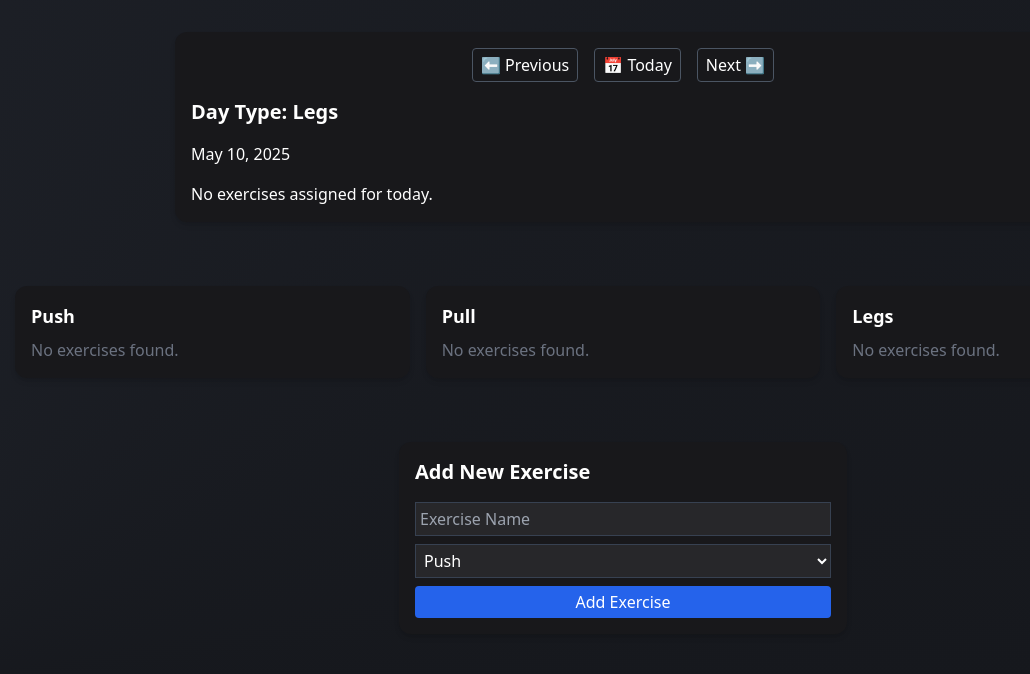
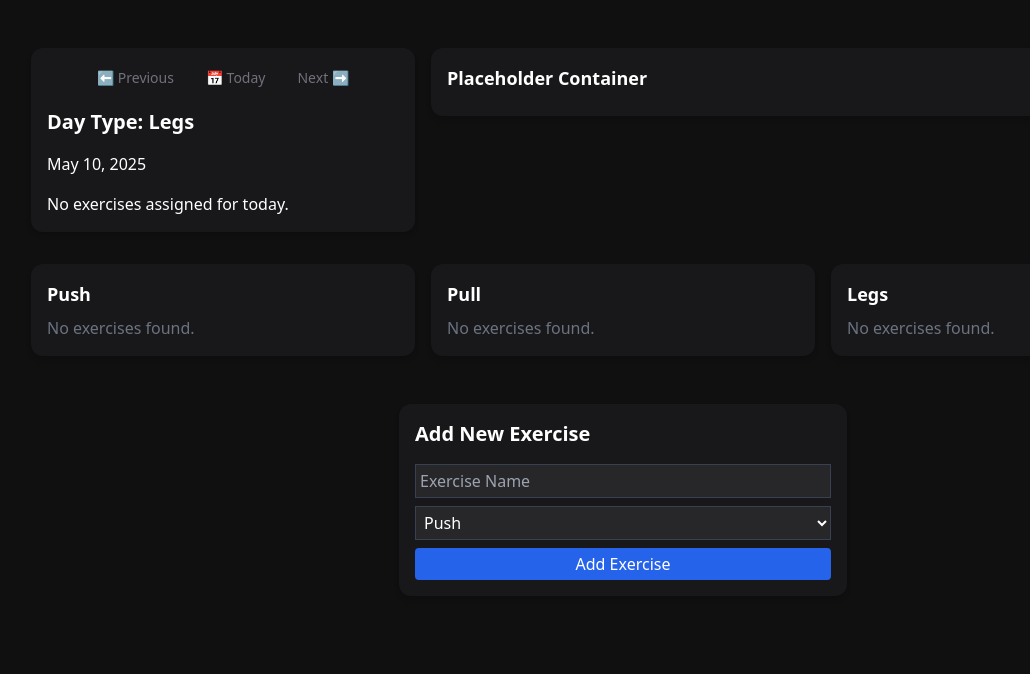
Before and after one commit to BrascoMarketing/Kevin-s-React-App-Tracker, a React (Vite) app: page / in a window 1280 px wide. Shown: the top 674 px of the page, without its empty margins (17-1047 px from the left). Built offline with nearby package versions, Linux system fonts and the light colour scheme.

Commit message:
UI Changes Only: Updated tailwind classes/added custom css classes & styles

```diff
--- a/index.html
+++ b/index.html
@@ -4,7 +4,7 @@
     <meta charset="UTF-8" />
     <link rel="icon" type="image/svg+xml" href="/vite.svg" />
     <meta name="viewport" content="width=device-width, initial-scale=1.0" />
-    <title>Vite + React</title>
+    <title>Workout Tracker</title>
   </head>
   <body>
     <div id="root"></div>
--- a/src/App.jsx
+++ b/src/App.jsx
@@ -25,20 +25,33 @@ function App() {
 
   return (
     <div>
+      <div className="p-12 space-y-4">
 
-      <div className="p-8 space-y-4">
+        {/* First Row */}
+        <div className="grid grid-cols-1 lg:grid-cols-3 gap-4">
+          <div className=" space-y-4">
             <DayView library={exerciseLibrary} />
           </div>
 
-      <div className="p-8 space-y-4">
+          <div className="lg:col-span-2 space-y-4">
+            <div class="bg-zinc-900 text-white rounded-xl shadow-md p-4">
+              <h3 class="text-lg font-bold mb-2">Placeholder Container</h3>
+            </div>
+          </div>
+        </div>
+
+        {/* Second Row */}
+        <div className="pt-4 space-y-4">
           <ExerciseLibraryColumns library={exerciseLibrary} setLibrary={setExerciseLibrary} />
         </div>
 
+        {/* Third Row */}
         <div className="p-8 space-y-4">
           <ExerciseFormPanel library={exerciseLibrary} setLibrary={setExerciseLibrary} />
         </div>
 
       </div>
+    </div>
   );
 }
 
--- a/src/components/DayView.jsx
+++ b/src/components/DayView.jsx
@@ -56,14 +56,14 @@ useEffect(() => {
                 new Date(viewedDate.getFullYear(), viewedDate.getMonth(), viewedDate.getDate() - 1)
                 )
             }
-            className="px-2 py-1 border border-gray-600 rounded hover:bg-gray-700"
+            className="text-sm text-zinc-500 px-2 py-1 rounded hover:bg-gray-700"
             >
             ⬅️ Previous
             </button>
 
             <button
             onClick={() => setViewedDate(new Date())}
-            className="px-2 py-1 border border-gray-600 rounded hover:bg-gray-700"
+            className="text-sm text-zinc-500 px-2 py-1 rounded hover:bg-gray-700"
             >
             📅 Today
             </button>
@@ -74,7 +74,7 @@ useEffect(() => {
                 new Date(viewedDate.getFullYear(), viewedDate.getMonth(), viewedDate.getDate() + 1)
                 )
             }
-            className="px-2 py-1 border border-gray-600 rounded hover:bg-gray-700"
+            className="text-sm text-zinc-500 px-2 py-1 rounded hover:bg-gray-700"
             >
             Next ➡️
             </button>
@@ -90,7 +90,7 @@ useEffect(() => {
   }
 
   return (
-    <div className="bg-zinc-900 text-white rounded-xl shadow-md p-4 w-full max-w-4xl mx-auto">
+    <div className="bg-zinc-900 text-white rounded-xl shadow-md p-4 mx-auto">
 
         <div className="flex items-center justify-center space-x-4 mb-4">
             <button
@@ -99,14 +99,14 @@ useEffect(() => {
                     new Date(viewedDate.getFullYear(), viewedDate.getMonth(), viewedDate.getDate() - 1)
                 )
                 }
-                className="px-2 py-1 border border-gray-600 rounded hover:bg-gray-700"
+                className="text-sm text-zinc-500 px-2 py-1 rounded hover:bg-gray-700"
             >
                 ⬅️ Previous
             </button>
 
             <button
                 onClick={() => setViewedDate(new Date())}
-                className="px-2 py-1 border border-gray-600 rounded hover:bg-gray-700"
+                className="text-sm text-zinc-500 px-2 py-1 rounded hover:bg-gray-700"
             >
                 📅 Today
             </button>
@@ -117,7 +117,7 @@ useEffect(() => {
                     new Date(viewedDate.getFullYear(), viewedDate.getMonth(), viewedDate.getDate() + 1)
                 )
                 }
-                className="px-2 py-1 border border-gray-600 rounded hover:bg-gray-700"
+                className="text-sm text-zinc-500 px-2 py-1 rounded hover:bg-gray-700"
             >
                 Next ➡️
             </button>
@@ -173,7 +173,7 @@ useEffect(() => {
           };
 
           return (
-            <div key={ex.id} className="border border-gray-700 rounded p-2 mb-4 bg-zinc-800">
+            <div key={ex.id} className="indi-exercise border border-gray-700 rounded p-2 mb-4 bg-zinc-800">
               <h3 className="font-semibold mb-2">{ex.name}</h3>
 
               {!currentState.completed && <SetLogger onAddSet={handleAddSet} />}
@@ -195,9 +195,9 @@ useEffect(() => {
               {!currentState.completed ? (
                 <button
                   onClick={handleToggleCompletion}
-                  className="bg-green-600 text-white px-2 py-1 rounded"
+                  className="completion bg-green-600 text-white px-2 py-1 rounded"
                 >
-                  Mark as Done ✅
+                  Mark as Done
                 </button>
               ) : (
                 <div className="flex items-center space-x-2">
@@ -255,7 +255,7 @@ function SetLogger({ onAddSet }) {
       />
       <button
         type="submit"
-        className="bg-blue-600 text-white px-2 py-1 rounded"
+        className="bg-blue-600 text-white py-1 rounded"
       >
         Add Set
       </button>
--- a/src/index.css
+++ b/src/index.css
@@ -3,6 +3,28 @@
 @tailwind utilities;
 
 body {
-    background-image: conic-gradient(from 90deg at -10% 100%,#2b303b 0deg,#2b303b 90deg,#16181d 1turn);
-    color: #ccc;
+    background-color: #101010
 }
+.indi-exercise h3 {
+    margin-bottom: 15px;
+}
+.indi-exercise form {
+    display: flex;
+    justify-content: space-between;
+    margin-bottom: 15px;
+}
+.indi-exercise input {
+    width: 100%;
+    max-width: calc(50% - 68px);
+    border-radius: 0.25rem;
+}
+.indi-exercise button[type=submit] {
+    min-width: 114px;
+    padding-left: 1rem;
+    padding-right: 1rem;
+}
+button.completion {
+    display: block;
+    margin-right: 0;
+    margin-left: auto;
+}
```
Lines whose indentation alone changed are shown as unchanged.
